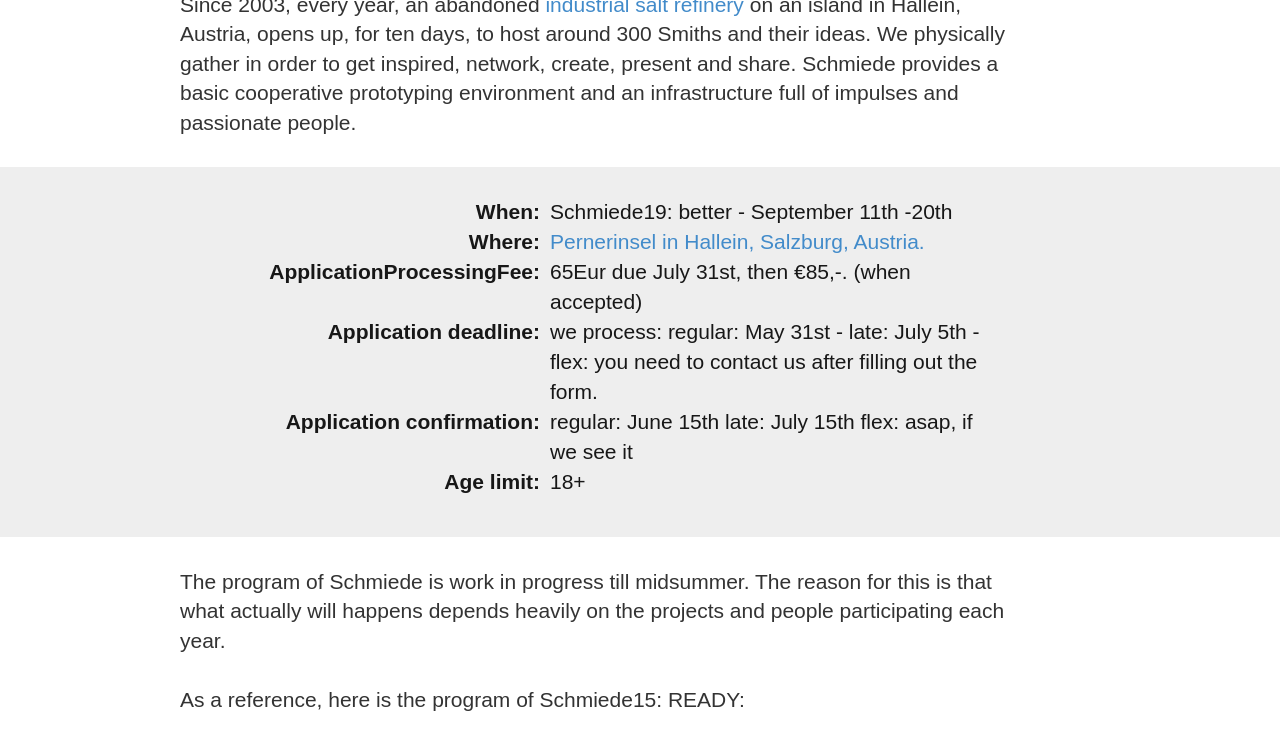
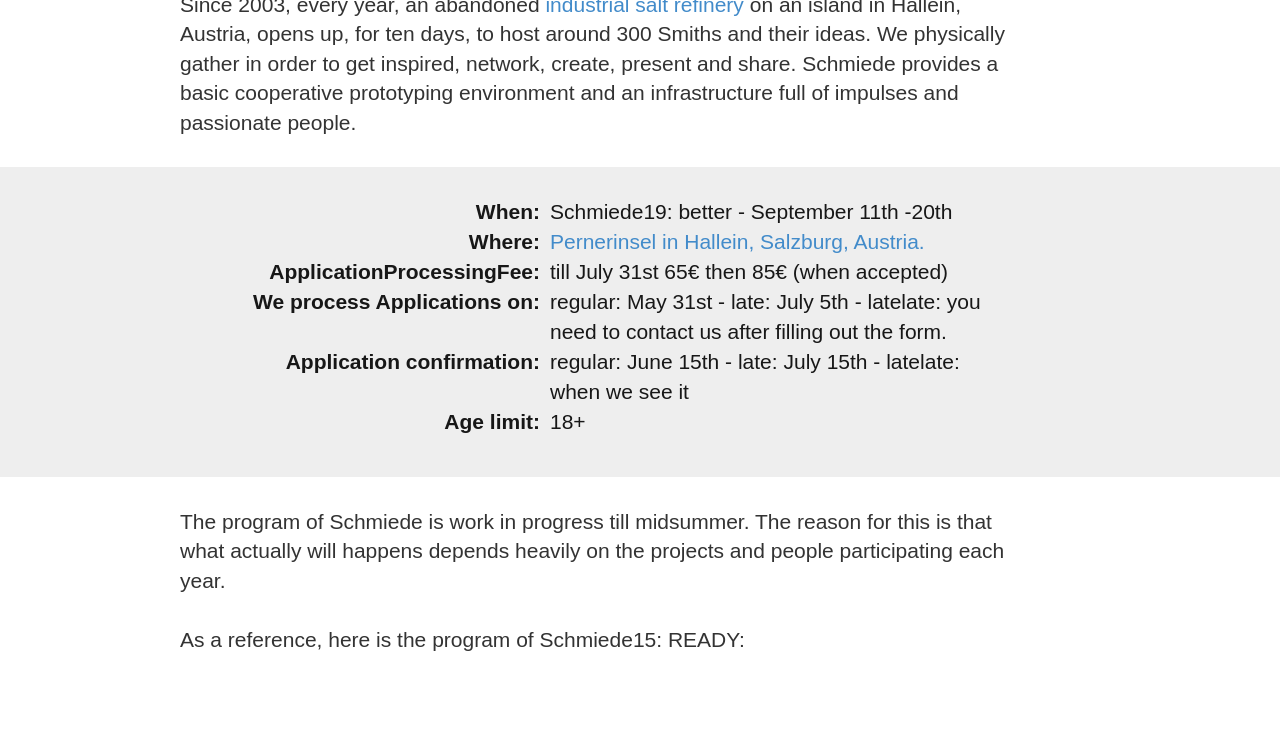
Before and after one commit to philippWassibauer/schmiede_web, a Jekyll site: the page built from apply/index.html, in a window 1280 px wide and 900 px high, scrolled down 660 px. Shown: the top 750 px of the window. Built offline with Jekyll 4.4.1, drawn with Linux system fonts in a browser that asks for light colours.

Commit message:
Update index.html

```diff
--- a/apply/index.html
+++ b/apply/index.html
@@ -34,11 +34,11 @@
               </a>
             </dd>
             <dt>ApplicationProcessingFee:</dt>
-            <dd>65Eur due July 31st, then  €85,-. (when accepted)</dd>
-            <dt>Application deadline:</dt>
-            <dd> we process: regular: May 31st - late: July 5th - flex: you need to contact us after filling out the form.</dd>
+            <dd>till July 31st 65€ then 85€     (when accepted)</dd>
+            <dt>We process Applications on:</dt>
+            <dd> regular: May 31st - late: July 5th - latelate: you need to contact us after filling out the form.</dd>
             <dt>Application confirmation:</dt>
-            <dd>regular: June 15th late: July 15th flex: asap, if we see it</dd>
+            <dd>regular: June 15th - late: July 15th - latelate: when we see it</dd>
             <dt>Age limit:</dt>
             <dd>18+</dd>
           </dl>
@@ -56,7 +56,7 @@
 
 
         As a reference, here is the program of Schmiede15: READY:
- <div data-configid="3084599/34031483" style="width:525px; height:373px;" class="issuuembed"></div><script type="text/javascript" src="https://issuu.com/schmiede/docs/schmiede19"  async="true"></script>
+ <div data-configid="3084599/34031483" style="width:525px; height:373px;" class="issuuembed"></div><script type="text/javascript" src="//e.issuu.com/embed.js"  async="true"></script>
  </p>
 
       <h2 style="margin-top: 40px;">SchmiedeDays</h2>
```
